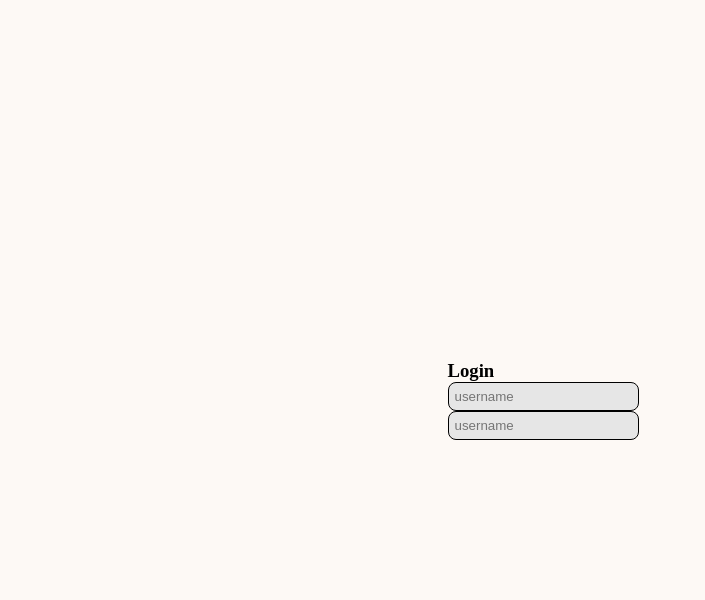
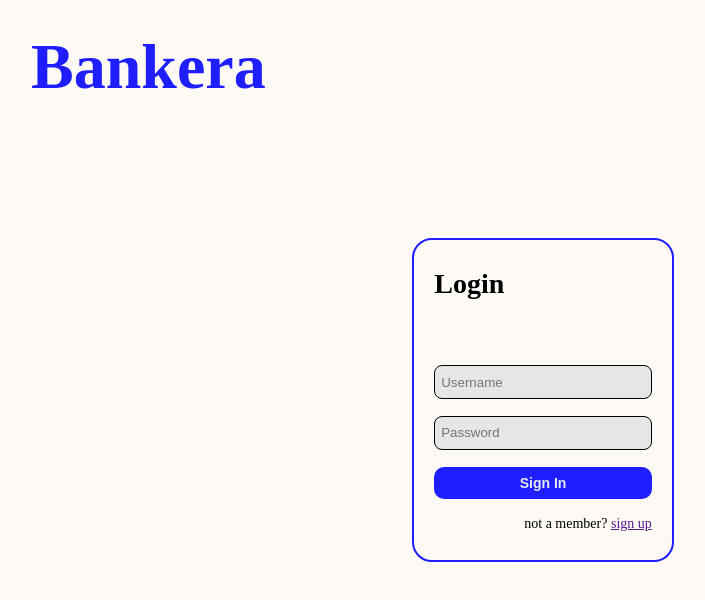
Before and after one commit to hassankhalil33/bankera-frontend, a React (Create React App) app: page / in a window 1280 px wide. Shown: the top 600 px of the page, without its empty margins (97-802 px from the left). Built offline with nearby package versions, Linux system fonts and the light colour scheme.

Commit message:
Stylized Login Page

```diff
--- a/src/App.css
+++ b/src/App.css
@@ -21,6 +21,16 @@
   width: 100vw;
 }
 
+.sign-in-page>h1 {
+  position: absolute;
+  font-size: 64px;
+  color: rgb(30, 30, 255);
+  padding-top: 30px;
+  padding-left: 10vw;
+  top: 0;
+  left: 0;
+}
+
 .btn {
   display: flex;
   justify-content: center;
@@ -35,6 +45,7 @@
 
 .input {
   display: flex;
+  height: 20px;
   justify-content: flex-start;
   align-items: center;
   padding: 6px;
@@ -43,3 +54,29 @@
   border-color: black;
   border: 1px solid;
 }
+
+.login-form {
+  display: flex;
+  flex-direction: column;
+  justify-content: space-around;
+  background-color: rgb(253, 249, 245);
+  height: 35vh;
+  width: 17vw;
+  padding: 20px;
+  border-radius: 20px;
+  border: 2px solid rgb(30, 30, 255);
+}
+
+.login-form>p {
+  align-self: flex-end;
+  font-size: 14px;
+}
+
+.login-form>div {
+  height: 10vh;
+}
+
+.login-form>div>h3 {
+  font-size: 28px;
+  font-weight: bold;
+}
--- a/src/screens/LoginPage.jsx
+++ b/src/screens/LoginPage.jsx
@@ -1,5 +1,11 @@
 import React, { useState } from "react";
 import Input from "../components/Input";
+import Button from "../components/Button";
+
+const handleLogin = (e) => {
+  e.preventDefault();
+  console.log("Logged In!");
+};
 
 const LoginPage = () => {
   const [username, setUsername] = useState("");
@@ -13,20 +19,30 @@
   };
 
   return (
-    <form action="">
+    <>
+      <h1>Bankera</h1>
+      <form className="login-form">
+        <div>
           <h3>Login</h3>
+        </div>
+
         <Input
           value={username}
           handleChange={handleUserChange}
-        placeholder={"username"}
+          placeholder={"Username"}
         />
         <Input
           value={password}
           handleChange={handlePasswordChange}
-        placeholder={"username"}
+          placeholder={"Password"}
           type="password"
         />
+        <Button onPress={handleLogin}>
+          Sign In
+        </Button>
+        <p>not a member? <a href="">sign up</a></p>
       </form>
+    </>
   )
 };
 
```
Lines whose indentation alone changed are shown as unchanged.
